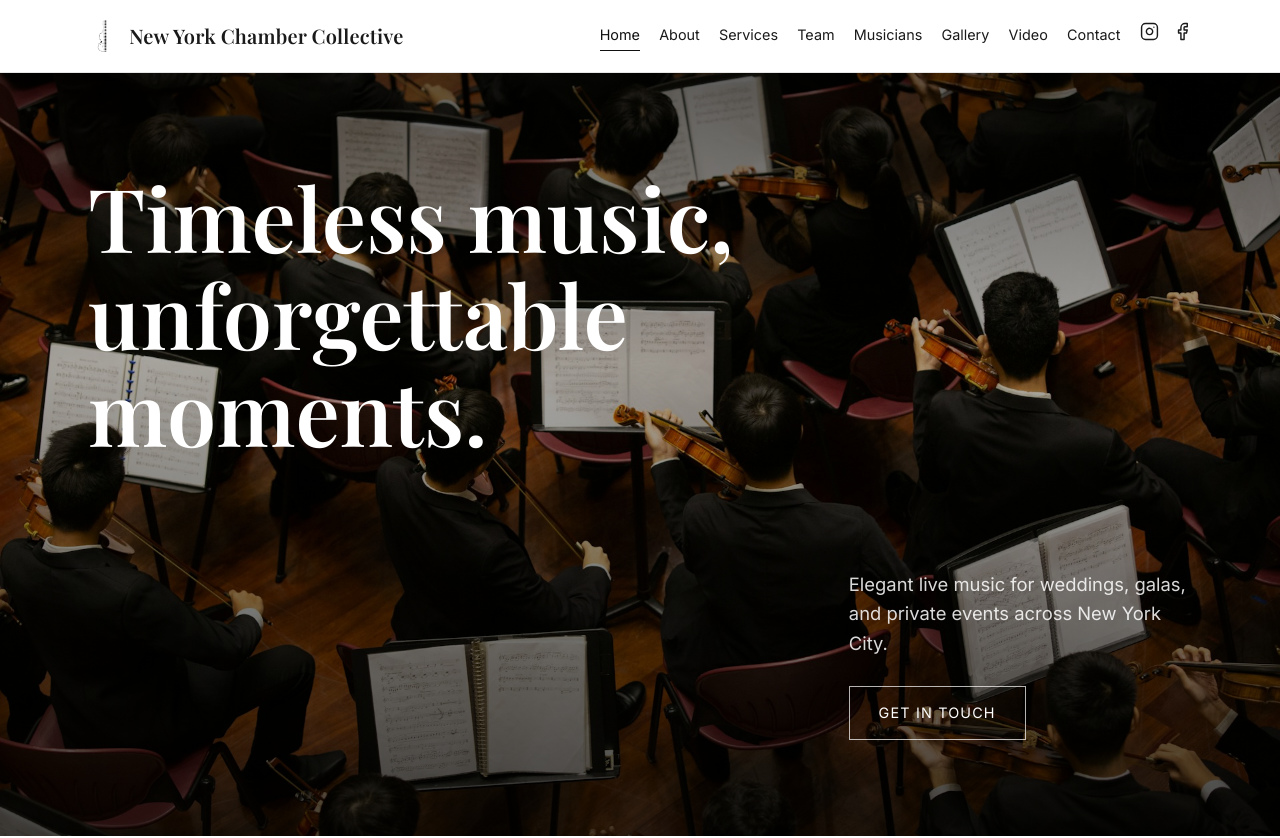
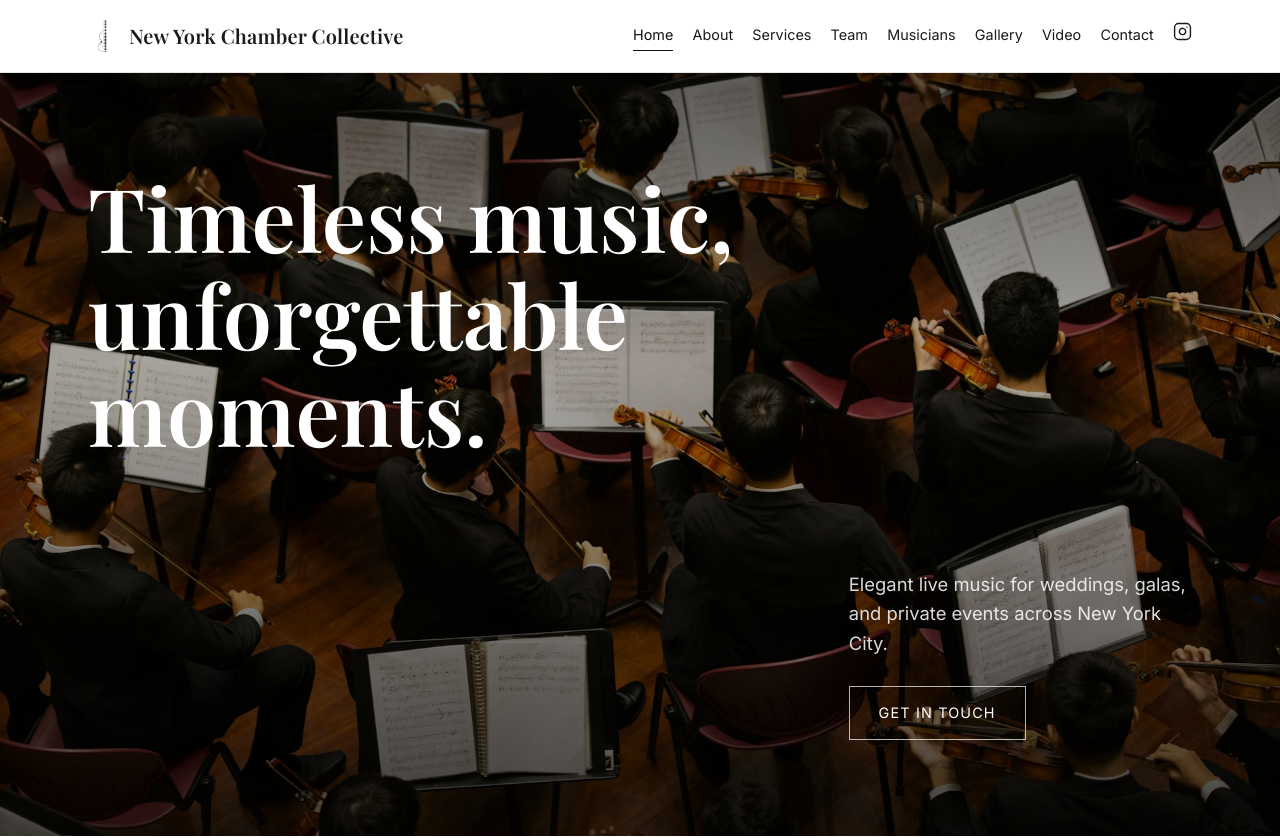
Before and after one commit to Sulaga-chan/nycc-web, a React (Vite) app: page / in a window 1280 px wide. Shown: the top 838 px of the page. Built offline with nearby package versions, Linux system fonts and the light colour scheme.

Commit message:
헤더·푸터에서 페이스북 버튼 제거

```diff
--- a/src/components/Layout.jsx
+++ b/src/components/Layout.jsx
@@ -13,7 +13,6 @@ const NAV = [
 ]
 
 const INSTAGRAM = 'https://www.instagram.com/newyorkchambercollective/'
-const FACEBOOK = 'https://www.facebook.com'
 
 function Socials({ className = '' }) {
   return (
@@ -32,20 +31,6 @@ function Socials({ className = '' }) {
           <rect x="2" y="2" width="20" height="20" rx="5" ry="5" />
           <path d="M16 11.37A4 4 0 1 1 12.63 8 4 4 0 0 1 16 11.37z" />
           <line x1="17.5" y1="6.5" x2="17.51" y2="6.5" />
-        </svg>
-      </a>
-      <a href={FACEBOOK} target="_blank" rel="noreferrer" aria-label="Facebook">
-        <svg
-          width="19"
-          height="19"
-          viewBox="0 0 24 24"
-          fill="none"
-          stroke="currentColor"
-          strokeWidth="1.8"
-          strokeLinecap="round"
-          strokeLinejoin="round"
-        >
-          <path d="M18 2h-3a5 5 0 0 0-5 5v3H7v4h3v8h4v-8h3l1-4h-4V7a1 1 0 0 1 1-1h3z" />
         </svg>
       </a>
     </div>
```
